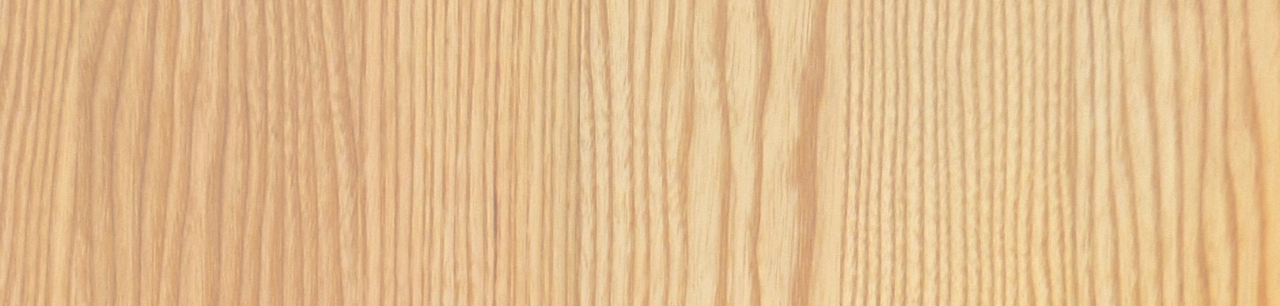
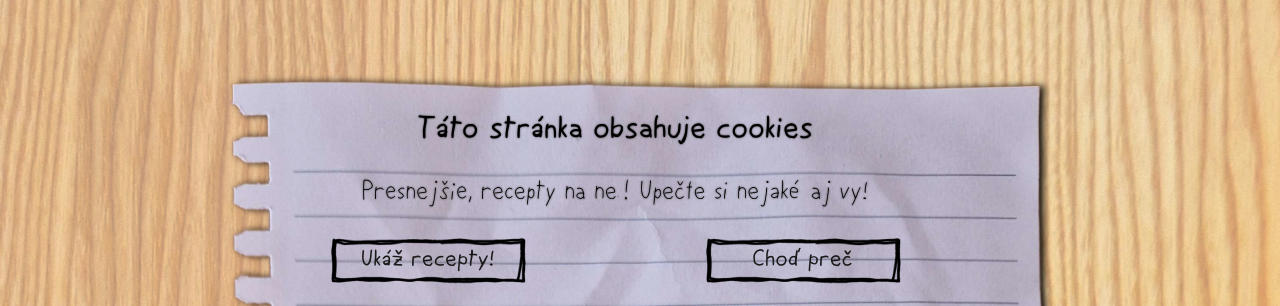
Before and after one commit to cxivo/kyberkucharka, a React (Vite) app in the folder kyberkucharka-frontend/: page / in a window 1280 px wide. Shown: the part 494-800 px from the top of the page. Built offline with nearby package versions, Linux system fonts and the light colour scheme; no server answers.

Commit message:
add cookie popup

```diff
--- a/kyberkucharka-frontend/src/App.tsx
+++ b/kyberkucharka-frontend/src/App.tsx
@@ -3,6 +3,7 @@ import { User } from "../../common-interfaces/interfaces";
 import { useState } from "react";
 import Login from "./userPages/Login";
 import { CookiesProvider, useCookies } from "react-cookie";
+import Popup from "./Popup";
 
 function Header() {
   const [isLoggingIn, setIsLoggingIn] = useState<boolean>(false);
@@ -127,6 +128,7 @@ function App({ children }: any) {
     <CookiesProvider>
       <Header></Header>
       <div>{children}</div>
+      <Popup />
     </CookiesProvider>
   );
 }
--- /dev/null
+++ b/kyberkucharka-frontend/src/Popup.tsx
@@ -0,0 +1,61 @@
+import { useEffect, useState } from "react";
+import { useCookies } from "react-cookie";
+import { Link, useNavigate } from "react-router-dom";
+
+export default function Popup() {
+  const [
+    thatSillyDialogCookie,
+    setThatSillyDialogCookie,
+    _removeThatSillyDialogCookie,
+  ] = useCookies(["sillyData"], {});
+  const [doRender, setDoRender] = useState<boolean>(false);
+
+  const navigate = useNavigate();
+
+  function okayStopShowingMeThisDialog() {
+    setDoRender(false);
+    setThatSillyDialogCookie("sillyData", true, {
+      maxAge: 60 * 60 * 24 * 30,
+    });
+  }
+
+  useEffect(() => {
+    if (thatSillyDialogCookie.sillyData == null) {
+        setDoRender(true);
+    }
+  }, []);
+
+  return (
+    <>
+      {doRender && (
+        <dialog className="popup" open>
+          <h2>Táto stránka obsahuje cookies</h2>
+          <p>
+            Presnejšie, recepty na ne! Upečte si nejaké aj vy!
+            </p>
+            <div>
+            <button
+            className="kyberbutton"
+              type="button"
+              onClick={() => {
+                okayStopShowingMeThisDialog();
+                navigate(
+                  `/search?` +
+                    new URLSearchParams({
+                      requiredTags: `[8]`, // id of the cookies tag
+                    })
+                );
+              }}
+            >
+              Ukáž recepty!
+            </button>
+            <button className="kyberbutton" type="button" onClick={okayStopShowingMeThisDialog}>
+              Choď preč
+            </button>
+
+          </div>
+        </dialog>
+      )}
+    </>
+  );
+}
--- a/kyberkucharka-frontend/src/main.tsx
+++ b/kyberkucharka-frontend/src/main.tsx
@@ -21,6 +21,7 @@ import "./styles/cards.css";
 import "./styles/recipe.css";
 import "./styles/windows.css";
 import "./styles/search.css";
+import "./styles/popup.css";
 import UsersList from "./admin/UsersList.tsx";
 import Search from "./Search.tsx";
 
--- /dev/null
+++ b/kyberkucharka-frontend/src/styles/popup.css
@@ -0,0 +1,60 @@
+.popup {
+    position: fixed;
+    bottom: 0;
+    z-index: 20;
+
+    background-color: transparent;
+    border: none;
+
+    background-image: url("/popup.png");
+    background-repeat: no-repeat;
+    background-size: calc(70vw * var(--main-recipe-size));
+    background-position-y: top;
+    background-size: cover;
+
+    color: black;
+    width: 800px;
+    height: 200px;
+
+    text-shadow: 0px 0px 2px #2a2a2a;
+}
+
+.popup > * {
+    padding-right: 50px;
+}
+
+.popup div {
+    display: flex;
+    flex-direction: row;
+    justify-content: center;
+}
+
+.popup p {
+    font-size: 24px;
+}
+
+@media only screen and (max-width: 800px) {
+    .popup {
+        width: 100vw;
+    }
+
+    .popup p {
+        font-size: 20px;
+    }
+  }
+
+  @media only screen and (max-width: 600px) {
+    .popup {
+        background-position: 50%;
+        font-size: 16px;
+        height: 220px;
+    }
+  }
+
+  @media only screen and (max-width: 350px) {
+    .popup {
+        height: 250px;
+        background-position: 50%;
+        font-size: 12px;
+    }
+  }
```
Also changed, not shown: kyberkucharka-frontend/public/popup.png (added).
